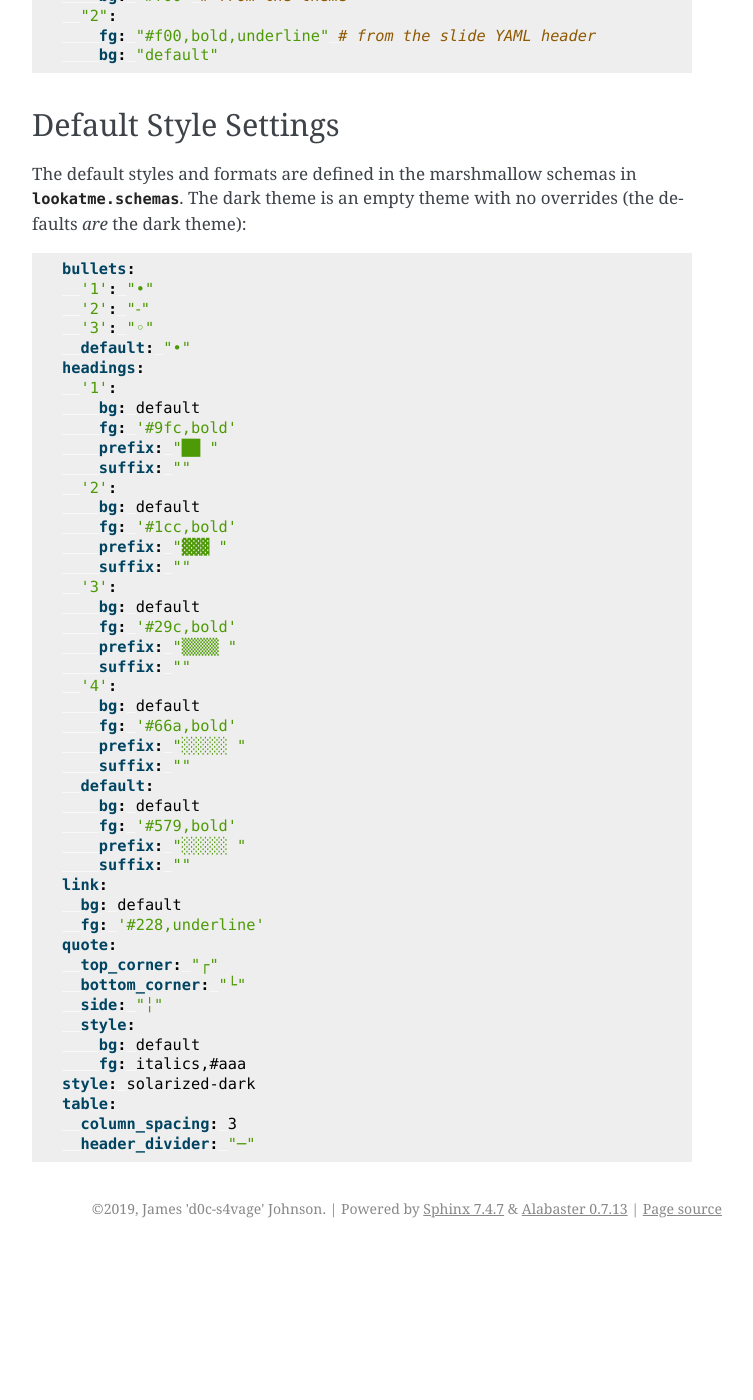
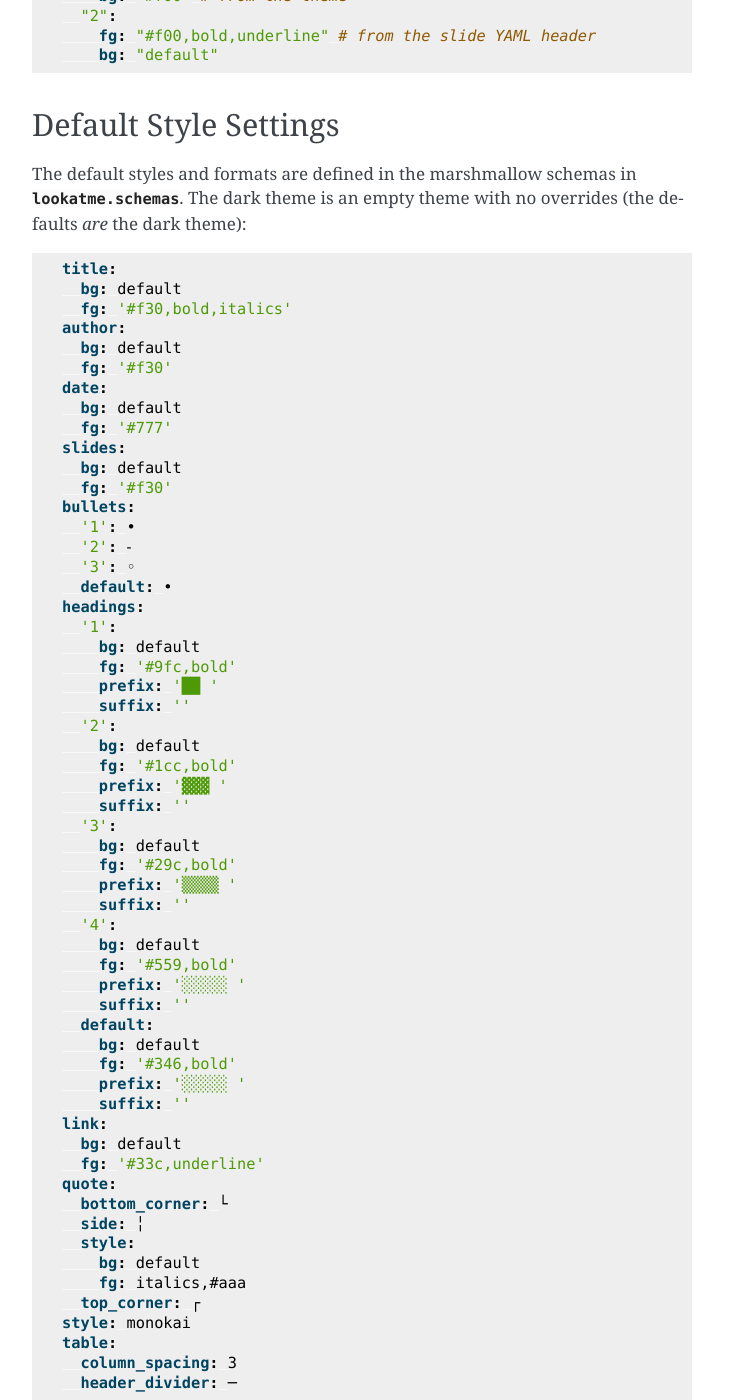
Before and after one commit to d0c-s4vage/lookatme, a Sphinx documentation site: the page built from docs/source/style_precendence.rst, in a window 1280 px wide and 1400 px high, scrolled down 941 px. Shown: the whole window, without its empty margins (388-1141 px from the left). Built offline with Sphinx 7.4.7, drawn with Linux system fonts in a browser that asks for light colours; pages that are not in the unit, such as notebooks, are missing from menus; the version number could not be read and is left out; before the commit the page ends 2189 px from its top, so only the background shows below that.

Commit message:
Added styling for meta values

```diff
--- a/docs/source/style_precendence.rst
+++ b/docs/source/style_precendence.rst
@@ -68,48 +68,61 @@ The default styles and formats are defined in the marshmallow schemas in
 
 .. code-block:: yaml
 
+
+    title:
+      bg: default
+      fg: '#f30,bold,italics'
+    author:
+      bg: default
+      fg: '#f30'
+    date:
+      bg: default
+      fg: '#777'
+    slides:
+      bg: default
+      fg: '#f30'
     bullets:
-      '1': "•"
-      '2': "⁃"
-      '3': "◦"
-      default: "•"
+      '1': •
+      '2': ⁃
+      '3': ◦
+      default: •
     headings:
       '1':
         bg: default
         fg: '#9fc,bold'
-        prefix: "██ "
-        suffix: ""
+        prefix: '██ '
+        suffix: ''
       '2':
         bg: default
         fg: '#1cc,bold'
-        prefix: "▓▓▓ "
-        suffix: ""
+        prefix: '▓▓▓ '
+        suffix: ''
       '3':
         bg: default
         fg: '#29c,bold'
-        prefix: "▒▒▒▒ "
-        suffix: ""
+        prefix: '▒▒▒▒ '
+        suffix: ''
       '4':
         bg: default
-        fg: '#66a,bold'
-        prefix: "░░░░░ "
-        suffix: ""
+        fg: '#559,bold'
+        prefix: '░░░░░ '
+        suffix: ''
       default:
         bg: default
-        fg: '#579,bold'
-        prefix: "░░░░░ "
-        suffix: ""
+        fg: '#346,bold'
+        prefix: '░░░░░ '
+        suffix: ''
     link:
       bg: default
-      fg: '#228,underline'
+      fg: '#33c,underline'
     quote:
-      top_corner: "┌"
-      bottom_corner: "└"
-      side: "╎"
+      bottom_corner: └
+      side: ╎
       style:
         bg: default
         fg: italics,#aaa
-    style: solarized-dark
+      top_corner: ┌
+    style: monokai
     table:
       column_spacing: 3
-      header_divider: "─"
+      header_divider: ─
```
Also changed, not shown: 3 other files.
